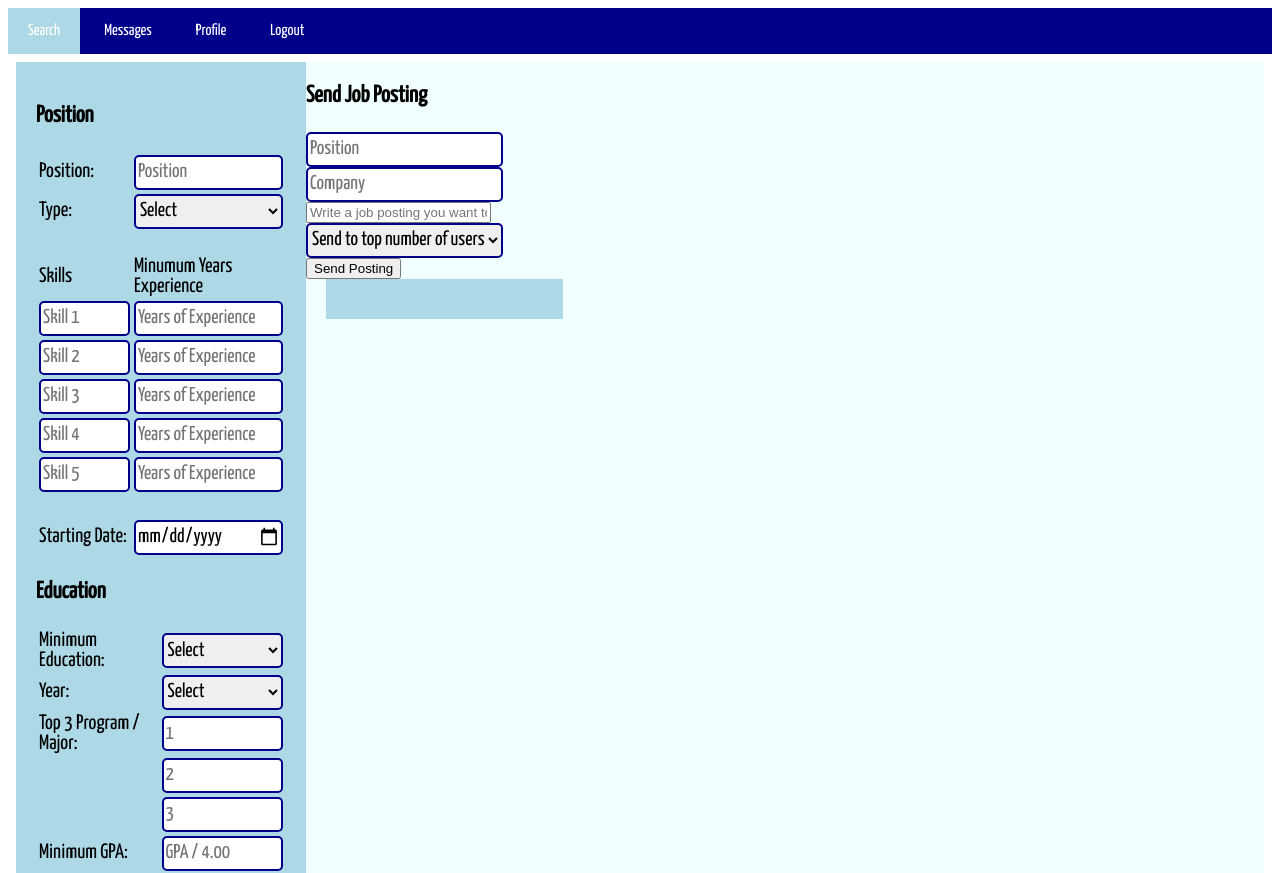
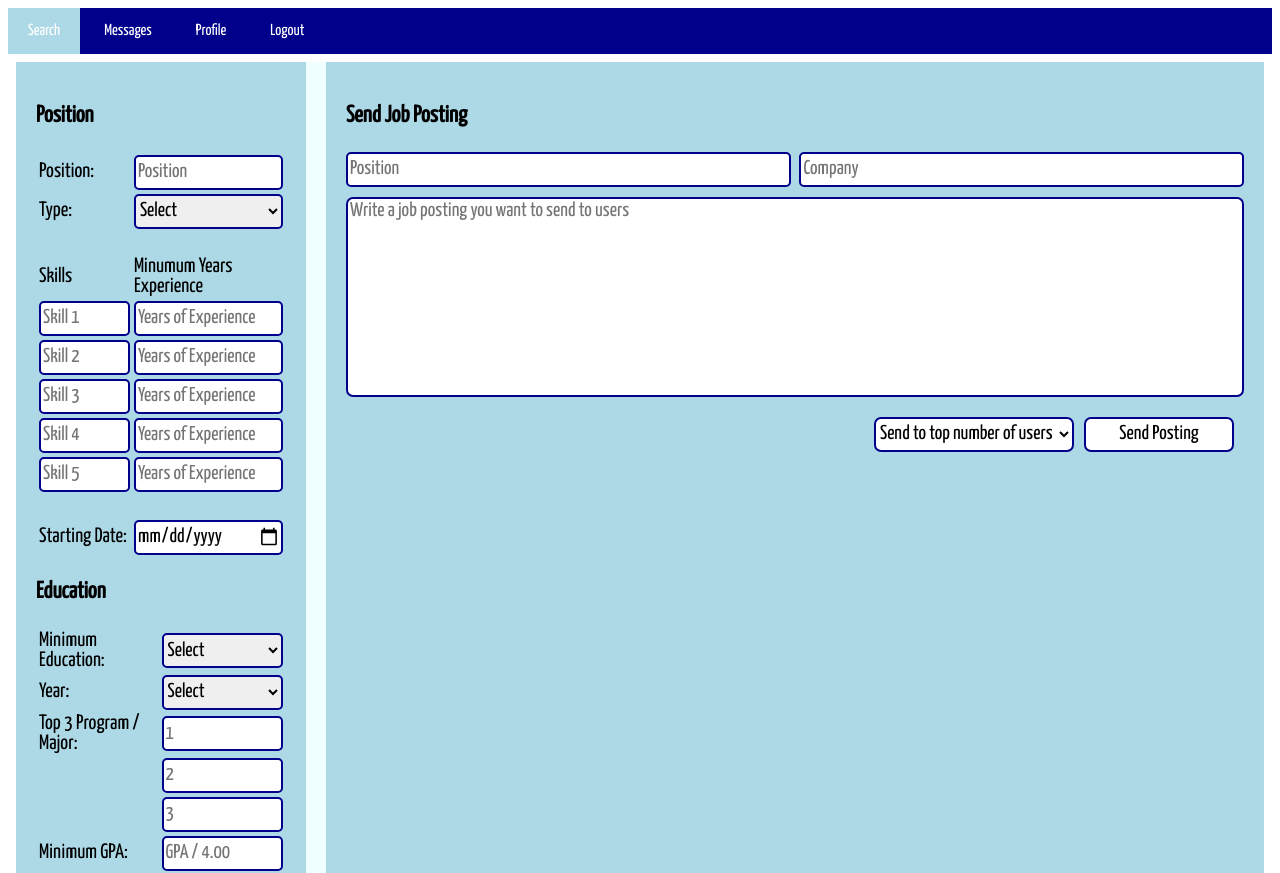
Before and after one commit to citrus789/Job-Post-Search-Site, a PHP site: page /searchresults.php in a window 1280 px wide. Shown: the top 873 px of the page. Run offline with PHP 8.4, Linux system fonts and the light colour scheme; the visitor is signed in with stand-in values (Sample User, id 1); data that the repository does not hold is empty.

Commit message:
CSS styling to send posting div

```diff
--- a/searchresults.php
+++ b/searchresults.php
@@ -281,21 +281,27 @@ if(isset($_SESSION["Email"]) || $_SESSION['loggedin'] == true) {
           <input id = "search" type="submit" value="Search Users" name="search" onclick="submitted()">
         </div>
       </form>
+      <div class = "userlist">
+        <div class = "message">
           <form action="sendmessage.php" method = "POST" class = "sendmessage">
-      <div class = "message">
             <h3>Send Job Posting</h3>
             <div class = "positioninfo">
               <div class = "positionrole">
                 <input type = "text" name = "positionrole" placeholder = "Position" required = "required">
+              </div>
+              <div class = "separator">&nbsp;
               </div>
               <div class = "companyinfo">
                 <input type = "text" name = "positioncompany" placeholder = "Company" required = "required">
               </div>
             </div>
             <div class = "writemessage">
-          <input type = "textarea" name = "writemessage" placeholder = "Write a job posting you want to send to users" required = "required">
+              <textarea type = "text" id = "writemessage" name = "writemessage" placeholder = "Write a job posting you want to send to users" required = "required"></textarea>
             </div>
             <div class = "sendmessage">
+              <div class = "sendbutton">
+                <input id = "sendmessage" type="submit" value="Send Posting" name="sendmessage" onclick="submitted()">
+              </div>
               <div class = "selectnumber">
                 <select id="selectnumber" name="selectnumber" required = "required">
                   <option value="NULL" disabled selected>Send to top number of users</option>
@@ -307,12 +313,11 @@ if(isset($_SESSION["Email"]) || $_SESSION['loggedin'] == true) {
                   <option value="200">200</option>
                 </select>
               </div>
-          <div class = "sendbutton">
-            <input id = "sendmessage" type="submit" value="Send Posting" name="sendmessage" onclick="submitted()">
+
             </div>
+          </form>
         </div>
-      </div>
-      <div class = "userlist">
+
         <?php
         $user = "SELECT FirstName, LastName, Bio, Image, School, Program, Level, Year, GPA, Experience1, Experience2, Experience3, Experience4, Experience5, Skill1, Skill2, Skill3, Skill4, Skill5, Skill6, Skill7, City, Region, Country FROM user_login ORDER BY Score DESC";
         $select = $conn->query($user);
--- a/styles.css
+++ b/styles.css
@@ -231,6 +231,23 @@ input[type = "button"]:hover {
   font-size: 20px;
   transition-duration: 0.4s;
 }
+#sendmessage, #selectnumber {
+  border-radius: 7px;
+  border: 2px solid darkblue;
+  background: white;
+  height: 35px;
+  margin-top: 10px;
+  float: right;
+  width: 150px;
+  margin-right: 10px;
+  text-decoration: none;
+  font-family: 'Yanone Kaffeesatz';
+  font-size: 20px;
+  transition-duration: 0.4s;
+}
+#selectnumber {
+  width: 200px;
+}
 
 a.button, a.button:link {
   border-radius: 7px;
@@ -250,14 +267,14 @@ a.button, a.button:link {
   transition-duration: 0.4s;
 }
 
-#submit:hover, a.button:hover {
+#submit:hover, #sendmessage:hover, a.button:hover {
   background-color: lightgray;
 }
 
 
 /*bio and profile image section*/
 @media only screen and (min-width: 660px) {
-  #bio{
+  #bio {
     /*display: inline-block;*/
     border-radius: 7px;
     border: 2px solid darkblue;
@@ -272,6 +289,20 @@ a.button, a.button:link {
     min-width: 250px;
     display: inline-block;
   }
+ }
+ #writemessage {
+   border-radius: 7px;
+   border: 2px solid darkblue;
+   width: 100%;
+   height: 200px;
+   margin-bottom: 10px;
+
+   font-size: 20px;
+   font-family: 'Yanone Kaffeesatz';
+   resize: none;
+   overflow: scroll;
+   min-width: 250px;
+   display: inline-block;
  }
 
 .basicinfo {
@@ -352,6 +383,7 @@ a.button, a.button:link {
   float: left;
   display: flex;
   margin-bottom: 20px;
+  overflow:hidden;
 }
 .userinfo {
   /* float: left; */
@@ -380,3 +412,20 @@ a.button, a.button:link {
   height: 200px; */
   /* display: inline-block; */
 }
+.message {
+  float: left;
+  height: 400px;
+  width: 100%;
+  border-radius: 5px;
+  margin-bottom: 10px;
+}
+
+.positionrole, .companyinfo {
+  width: 49.5%;
+  margin-bottom: 10px;
+  float: left;
+}
+.separator {
+  width: 1%;
+  float: left;
+}
```
Lines whose indentation alone changed are shown as unchanged.
